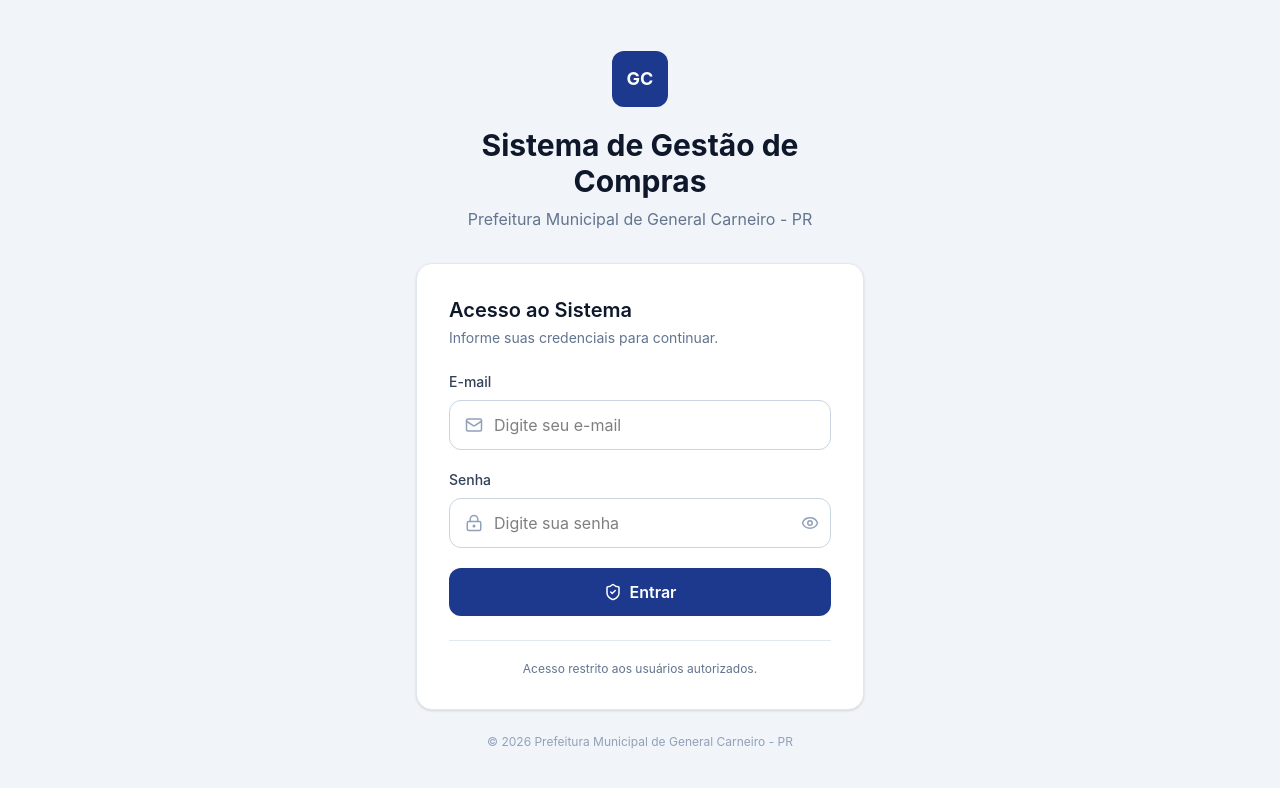
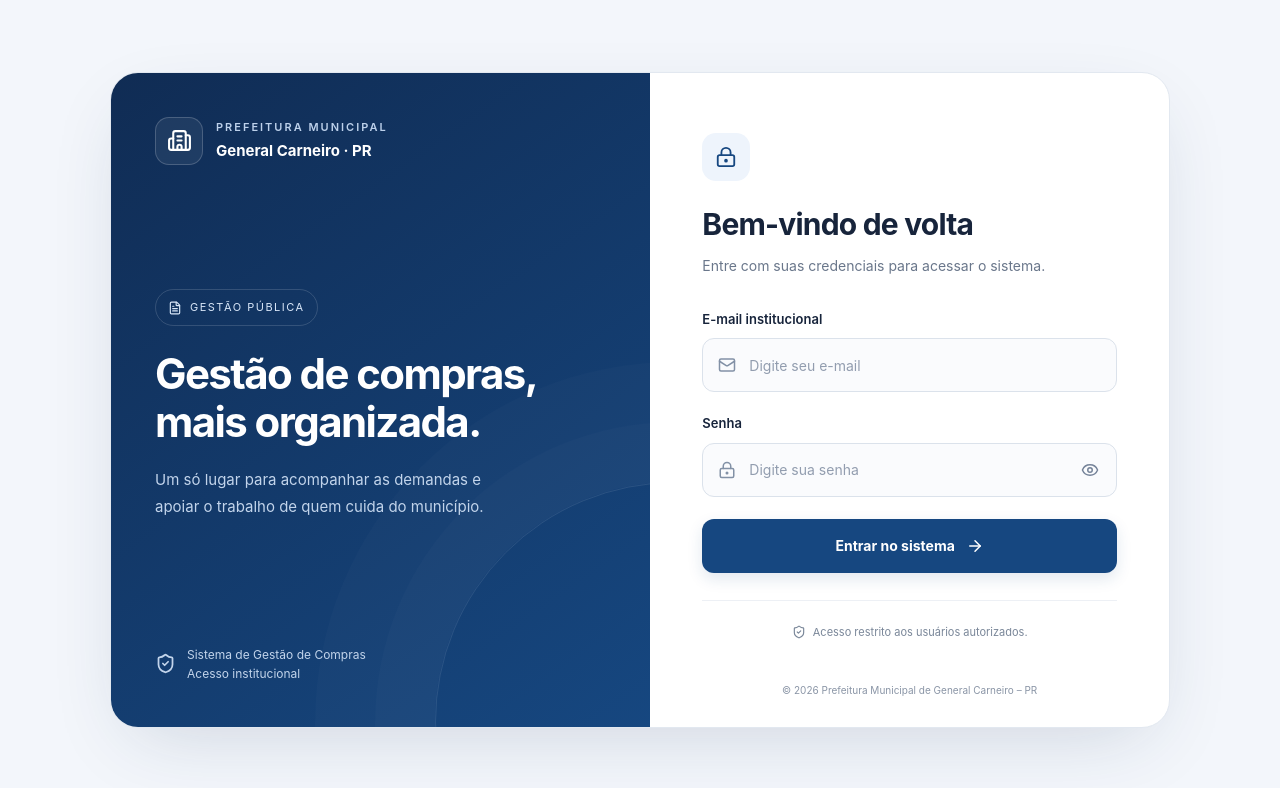
Before and after one commit to puffinho11/Constru-o, a React (Vite) app in the folder frontend/: page / in a window 1280 px wide. Shown: the top 788 px of the page. Built offline with nearby package versions, Linux system fonts and the light colour scheme; no server answers.

Commit message:
Update Login.jsx

```diff
--- a/frontend/src/pages/Login.jsx
+++ b/frontend/src/pages/Login.jsx
@@ -1,6 +1,9 @@
 import { useState } from "react";
 import { useNavigate } from "react-router-dom";
 import {
+  ArrowRight,
+  Building2,
+  FileText,
   Eye,
   EyeOff,
   Loader2,
@@ -21,6 +24,7 @@ export default function Login() {
 
   async function handleLogin(e) {
     e.preventDefault();
+    if (carregando) return;
 
     setErro("");
     setCarregando(true);
@@ -49,131 +53,93 @@ export default function Login() {
   }
 
   return (
-    <main className="flex min-h-screen items-center justify-center bg-slate-100 px-5">
-      <div className="w-full max-w-md">
-        <div className="mb-8 text-center">
-          <div className="mx-auto flex h-14 w-14 items-center justify-center rounded-xl bg-blue-900 text-lg font-bold text-white">
-            GC
+    <main className="gc-login">
+      <style>{`
+        .gc-login { min-height:100vh; min-height:100dvh; display:flex; align-items:center; justify-content:center; padding:36px 24px; background:#f3f6fb; color:#17243b; font-family:Inter,ui-sans-serif,system-ui,-apple-system,BlinkMacSystemFont,"Segoe UI",sans-serif; }
+        .gc-login * { box-sizing:border-box; }
+        .gc-login .gc-shell { display:grid; grid-template-columns:1.04fr 1fr; width:100%; max-width:1060px; min-height:640px; border-radius:28px; overflow:hidden; background:white; box-shadow:0 24px 80px -24px #19355730; border:1px solid #e2e8f0; }
+        .gc-login .gc-brand { position:relative; overflow:hidden; background:linear-gradient(145deg,#102c54,#164780); padding:44px; display:flex; flex-direction:column; justify-content:space-between; color:white; }
+        .gc-login .gc-brand::after { content:""; position:absolute; width:480px; height:480px; right:-265px; bottom:-235px; border:1px solid #ffffff18; border-radius:50%; box-shadow:0 0 0 60px #ffffff04,0 0 0 120px #ffffff04; pointer-events:none; }
+        .gc-login .gc-identity { display:flex; align-items:center; gap:13px; position:relative; z-index:1; }
+        .gc-login .gc-mark { width:48px; height:48px; display:grid; place-items:center; border:1px solid #ffffff30; background:#ffffff10; border-radius:14px; flex-shrink:0; }
+        .gc-login .gc-eyebrow { font-size:11px; font-weight:600; letter-spacing:2px; text-transform:uppercase; color:#bdd1eb; margin:0 0 5px; }
+        .gc-login .gc-city { font-size:15px; font-weight:650; margin:0; }
+        .gc-login .gc-message { position:relative; z-index:1; padding:50px 0; }
+        .gc-login .gc-pill { display:inline-flex; align-items:center; gap:8px; font-size:11px; letter-spacing:1.5px; text-transform:uppercase; border:1px solid #ffffff25; padding:9px 12px; border-radius:100px; color:#d8e6f8; }
+        .gc-login h1 { font-size:42px; letter-spacing:-1.6px; line-height:1.15; font-weight:700; margin:24px 0 20px; color:white; }
+        .gc-login .gc-description { font-size:15px; line-height:1.8; color:#c2d4eb; max-width:330px; margin:0; }
+        .gc-login .gc-brand-footer { display:flex; gap:11px; align-items:center; color:#c2d4eb; font-size:12px; line-height:1.6; position:relative; z-index:1; }
+        .gc-login .gc-form-side { padding:60px 52px 28px; display:flex; flex-direction:column; justify-content:center; }
+        .gc-login .gc-form-icon { display:grid; place-items:center; width:48px; height:48px; border-radius:14px; background:#eef4fc; color:#164780; margin-bottom:25px; }
+        .gc-login h2 { font-size:30px; line-height:1.2; letter-spacing:-.8px; font-weight:700; margin:0 0 12px; }
+        .gc-login .gc-intro { font-size:14px; color:#6a778b; line-height:1.7; margin:0 0 32px; }
+        .gc-login .gc-field { margin-bottom:22px; }
+        .gc-login label { display:block; font-size:13px; font-weight:600; margin-bottom:9px; }
+        .gc-login .gc-input-wrap { position:relative; }
+        .gc-login .gc-input-icon { position:absolute; left:16px; top:50%; transform:translateY(-50%); color:#8291a6; pointer-events:none; }
+        .gc-login input { width:100%; height:54px; border:1px solid #dbe2eb; border-radius:12px; padding:0 16px 0 46px; background:#fafbfd; color:#17243b; font:inherit; font-size:14px; outline:none; transition:border-color .2s,box-shadow .2s,background .2s; }
+        .gc-login input::placeholder { color:#929daf; }
+        .gc-login input:focus { background:white; border-color:#3268ac; box-shadow:0 0 0 4px #3268ac14; }
+        .gc-login input:disabled { opacity:.65; }
+        .gc-login .gc-password { padding-right:56px; }
+        .gc-login .gc-toggle { position:absolute; right:7px; top:7px; width:40px; height:40px; display:grid; place-items:center; border:0; border-radius:8px; background:transparent; color:#758399; cursor:pointer; }
+        .gc-login .gc-toggle:hover { color:#164780; background:#edf2f9; }
+        .gc-login button:focus-visible { outline:3px solid #6ea0e5; outline-offset:3px; }
+        .gc-login .gc-submit { width:100%; height:54px; display:flex; align-items:center; justify-content:center; gap:11px; border:0; border-radius:12px; background:#164780; color:white; font:inherit; font-size:14px; font-weight:650; cursor:pointer; box-shadow:0 6px 15px #16478020; transition:background .2s,transform .2s; margin-top:8px; }
+        .gc-login .gc-submit:hover:not(:disabled) { background:#103763; transform:translateY(-1px); }
+        .gc-login .gc-submit:disabled { opacity:.65; cursor:wait; }
+        .gc-login .gc-error { font-size:13px; line-height:1.6; color:#a02632; padding:12px 14px; border:1px solid #f2c6cc; background:#fff4f5; border-radius:10px; margin-bottom:20px; }
+        .gc-login .gc-restricted { display:flex; align-items:center; justify-content:center; gap:7px; border-top:1px solid #edf0f5; padding-top:23px; margin:27px 0 0; font-size:11px; color:#7a8799; }
+        .gc-login .gc-copyright { text-align:center; font-size:10px; line-height:1.7; color:#8a95a6; margin:42px 0 0; }
+        .gc-login .gc-spin { animation:gc-login-spin 1s linear infinite; }
+        @keyframes gc-login-spin { to { transform:rotate(360deg); } }
+        @media(max-width:800px) { .gc-login .gc-brand { padding:32px; } .gc-login .gc-form-side { padding:42px 32px 26px; } .gc-login h1 { font-size:35px; } }
+        @media(max-width:640px) { .gc-login { padding:20px 14px; } .gc-login .gc-shell { grid-template-columns:1fr; min-height:0; border-radius:22px; max-width:440px; } .gc-login .gc-brand { padding:26px; } .gc-login .gc-message { padding:24px 0 0; } .gc-login .gc-pill,.gc-login .gc-brand-footer,.gc-login .gc-description { display:none; } .gc-login h1 { font-size:28px; letter-spacing:-.8px; margin:0; max-width:300px; } .gc-login .gc-form-side { padding:30px 26px 24px; } .gc-login .gc-form-icon { display:none; } .gc-login h2 { font-size:25px; } .gc-login .gc-intro { margin-bottom:25px; } .gc-login .gc-copyright { margin-top:28px; } }
+        @media(prefers-reduced-motion:reduce) { .gc-login input,.gc-login button { transition:none; } .gc-login .gc-spin { animation:none; } }
+      `}</style>
+      <div className="gc-shell">
+        <section className="gc-brand" aria-label="Prefeitura Municipal de General Carneiro">
+          <div className="gc-identity">
+            <div className="gc-mark"><Building2 size={25} aria-hidden="true" /></div>
+            <div><p className="gc-eyebrow">Prefeitura Municipal</p><p className="gc-city">General Carneiro · PR</p></div>
           </div>
-
-          <h1 className="mt-5 text-3xl font-bold text-slate-900">
-            Sistema de Gestão de Compras
-          </h1>
-
-          <p className="mt-2 text-slate-500">
-            Prefeitura Municipal de General Carneiro - PR
-          </p>
-        </div>
-
-        <form
-          onSubmit={handleLogin}
-          autoComplete="off"
-          className="rounded-2xl border border-slate-200 bg-white p-8 shadow-sm"
-        >
-          <h2 className="mb-1 text-xl font-semibold text-slate-900">
-            Acesso ao Sistema
-          </h2>
-
-          <p className="mb-6 text-sm text-slate-500">
-            Informe suas credenciais para continuar.
-          </p>
-
-          {erro && (
-            <div className="mb-5 rounded-xl border border-red-200 bg-red-50 px-4 py-3 text-sm text-red-700">
-              {erro}
-            </div>
-          )}
-
-          <div className="space-y-5">
-            <div>
-              <label className="mb-2 block text-sm font-medium text-slate-700">
-                E-mail
-              </label>
-
-              <div className="relative">
-                <Mail
-                  size={18}
-                  className="absolute left-4 top-1/2 -translate-y-1/2 text-slate-400"
-                />
-
-                <input
-                  type="email"
-                  name="email"
-                  autoComplete="off"
-                  value={email}
-                  onChange={(e) => setEmail(e.target.value)}
-                  placeholder="Digite seu e-mail"
-                  required
-                  className="w-full rounded-xl border border-slate-300 py-3 pl-11 pr-4 outline-none transition focus:border-blue-700 focus:ring-4 focus:ring-blue-100"
-                />
+          <div className="gc-message">
+            <span className="gc-pill"><FileText size={14} aria-hidden="true" /> Gestão pública</span>
+            <h1>Gestão de compras,<br />mais organizada.</h1>
+            <p className="gc-description">Um só lugar para acompanhar as demandas e apoiar o trabalho de quem cuida do município.</p>
+          </div>
+          <div className="gc-brand-footer"><ShieldCheck size={21} aria-hidden="true" /><span>Sistema de Gestão de Compras<br />Acesso institucional</span></div>
+        </section>
+        <section className="gc-form-side" aria-labelledby="gc-login-title">
+          <div className="gc-form-icon"><LockKeyhole size={22} aria-hidden="true" /></div>
+          <h2 id="gc-login-title">Bem-vindo de volta</h2>
+          <p className="gc-intro">Entre com suas credenciais para acessar o sistema.</p>
+          <form onSubmit={handleLogin} aria-busy={carregando}>
+            {erro && <div id="gc-login-error" className="gc-error" role="alert">{erro}</div>}
+            <div className="gc-field">
+              <label htmlFor="gc-email">E-mail institucional</label>
+              <div className="gc-input-wrap">
+                <Mail size={18} className="gc-input-icon" aria-hidden="true" />
+                <input id="gc-email" type="email" name="email" autoComplete="username" value={email} onChange={(e) => setEmail(e.target.value)} placeholder="Digite seu e-mail" required disabled={carregando} autoCapitalize="none" spellCheck={false} aria-describedby={erro ? "gc-login-error" : undefined} />
               </div>
             </div>
-
-            <div>
-              <label className="mb-2 block text-sm font-medium text-slate-700">
-                Senha
-              </label>
-
-              <div className="relative">
-                <LockKeyhole
-                  size={18}
-                  className="absolute left-4 top-1/2 -translate-y-1/2 text-slate-400"
-                />
-
-                <input
-                  type={mostrarSenha ? "text" : "password"}
-                  name="password"
-                  autoComplete="new-password"
-                  value={password}
-                  onChange={(e) => setPassword(e.target.value)}
-                  placeholder="Digite sua senha"
-                  required
-                  className="w-full rounded-xl border border-slate-300 py-3 pl-11 pr-12 outline-none transition focus:border-blue-700 focus:ring-4 focus:ring-blue-100"
-                />
-
-                <button
-                  type="button"
-                  onClick={() => setMostrarSenha(!mostrarSenha)}
-                  className="absolute right-3 top-1/2 -translate-y-1/2 text-slate-400 hover:text-slate-700"
-                >
-                  {mostrarSenha ? (
-                    <EyeOff size={18} />
-                  ) : (
-                    <Eye size={18} />
-                  )}
+            <div className="gc-field">
+              <label htmlFor="gc-password">Senha</label>
+              <div className="gc-input-wrap">
+                <LockKeyhole size={18} className="gc-input-icon" aria-hidden="true" />
+                <input id="gc-password" className="gc-password" type={mostrarSenha ? "text" : "password"} name="password" autoComplete="current-password" value={password} onChange={(e) => setPassword(e.target.value)} placeholder="Digite sua senha" required disabled={carregando} aria-describedby={erro ? "gc-login-error" : undefined} />
+                <button type="button" className="gc-toggle" onClick={() => setMostrarSenha((atual) => !atual)} aria-label={mostrarSenha ? "Ocultar senha" : "Mostrar senha"} aria-pressed={mostrarSenha}>
+                  {mostrarSenha ? <EyeOff size={18} aria-hidden="true" /> : <Eye size={18} aria-hidden="true" />}
                 </button>
               </div>
             </div>
-
-            <button
-              type="submit"
-              disabled={carregando}
-              className="flex w-full items-center justify-center gap-2 rounded-xl bg-blue-900 py-3 font-semibold text-white transition hover:bg-blue-950 disabled:cursor-not-allowed disabled:opacity-60"
-            >
-              {carregando ? (
-                <>
-                  <Loader2 size={18} className="animate-spin" />
-                  Entrando...
-                </>
-              ) : (
-                <>
-                  <ShieldCheck size={18} />
-                  Entrar
-                </>
-              )}
+            <button type="submit" disabled={carregando} className="gc-submit">
+              {carregando ? <><Loader2 size={18} className="gc-spin" aria-hidden="true" />Entrando...</> : <>Entrar no sistema<ArrowRight size={18} aria-hidden="true" /></>}
             </button>
-          </div>
-
-          <div className="mt-6 border-t border-slate-200 pt-5">
-            <p className="text-center text-xs text-slate-500">
-              Acesso restrito aos usuários autorizados.
-            </p>
-          </div>
-        </form>
-
-        <p className="mt-6 text-center text-xs text-slate-400">
-          © 2026 Prefeitura Municipal de General Carneiro - PR
-        </p>
+            <p className="gc-restricted"><ShieldCheck size={14} aria-hidden="true" />Acesso restrito aos usuários autorizados.</p>
+          </form>
+          <p className="gc-copyright">© {new Date().getFullYear()} Prefeitura Municipal de General Carneiro – PR</p>
+        </section>
       </div>
     </main>
   );
```
